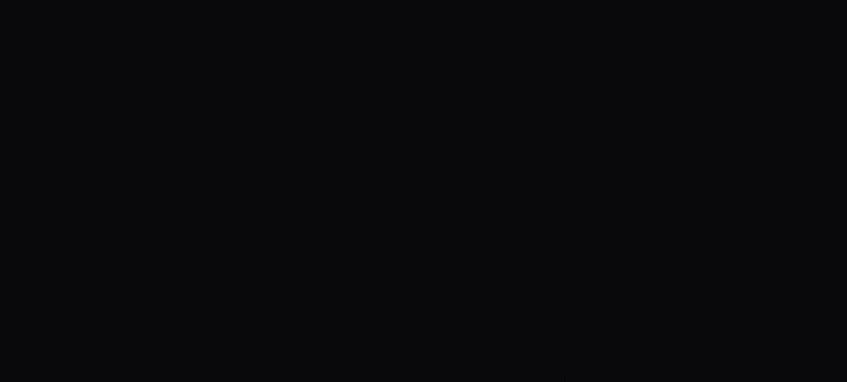
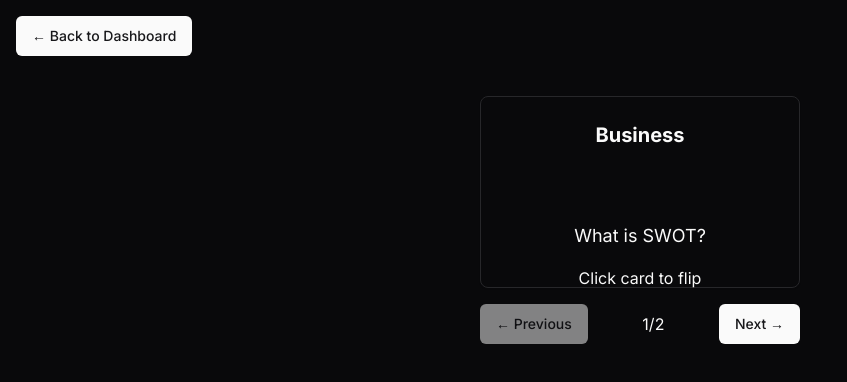
Before and after one commit to abdelghaniBensalih/AI-Flashcards, a Next.js app in the folder client/: page /display in a window 1280 px wide. Before the commit this address had no page. Shown: the top 382 px of the page, without its empty margins (0-847 px from the left). Built offline with nearby package versions, Linux system fonts and the light colour scheme.

Commit message:
basic display ui done have to fix paddin etc

```diff
--- /dev/null
+++ b/client/app/display/page.tsx
@@ -0,0 +1,87 @@
+"use client"
+import React, { useState } from "react";
+import { Card, CardContent, CardHeader } from "@/components/ui/card";
+import { Button } from "@/components/ui/button"; // Ensure you have a Button component from Shadcn UI or a custom one
+
+const flashcards = [
+  { question: "What is SWOT?", answer: "SWOT stands for Strengths, Weaknesses, Opportunities, and Threats." },
+  { question: "What is ROI?", answer: "ROI stands for Return on Investment." },
+  // Add more flashcards as needed
+];
+
+function Flashcard() {
+  const [isFlipped, setIsFlipped] = useState(false);
+  const [currentCardIndex, setCurrentCardIndex] = useState(0);
+
+  const handleFlip = () => {
+    setIsFlipped(!isFlipped);
+  };
+
+  const handleNextCard = () => {
+    setIsFlipped(false);
+    if (currentCardIndex < flashcards.length - 1) {
+      setCurrentCardIndex(currentCardIndex + 1);
+    }
+  };
+
+  const handlePreviousCard = () => {
+    setIsFlipped(false);
+    if (currentCardIndex > 0) {
+      setCurrentCardIndex(currentCardIndex - 1);
+    }
+  };
+
+  const handleBackToDashboard = () => {
+    // Implement navigation to the dashboard
+    console.log("Back to dashboard");
+  };
+
+  return (
+    <div className="flex flex-col items-center h-screen">
+      <Button onClick={handleBackToDashboard} className="self-start ml-4 mt-4">
+        ← Back to Dashboard
+      </Button>
+      <Card
+        className={`w-80 h-48 text-center cursor-pointer transition-transform duration-700 mt-10 ${
+          isFlipped ? "transform rotate-y-180" : ""
+        }`}
+        onClick={handleFlip}
+      >
+        <CardHeader>
+          <h3 className="text-xl font-bold">Business</h3>
+        </CardHeader>
+        <CardContent className="flex flex-col justify-center items-center h-full">
+          <div>
+            {isFlipped ? (
+              <div className="text-lg">
+                <p>{flashcards[currentCardIndex].answer}</p>
+              </div>
+            ) : (
+              <div className="text-lg">
+                <p>{flashcards[currentCardIndex].question}</p>
+              </div>
+            )}
+          </div>
+          <p className="mt-4">Click card to flip</p>
+        </CardContent>
+      </Card>
+
+      <div className="flex justify-between items-center mt-4 w-80">
+        <Button onClick={handlePreviousCard} disabled={currentCardIndex === 0}>
+          ← Previous
+        </Button>
+        <p>
+          {currentCardIndex + 1}/{flashcards.length}
+        </p>
+        <Button
+          onClick={handleNextCard}
+          disabled={currentCardIndex === flashcards.length - 1}
+        >
+          Next →
+        </Button>
+      </div>
+    </div>
+  );
+}
+
+export default Flashcard;
--- a/client/app/page.tsx
+++ b/client/app/page.tsx
@@ -1,3 +1,4 @@
+"use client"
 import { Button } from "@/components/ui/button";
 import {
   SignIn,
@@ -8,10 +9,18 @@ import {
   SignInButton,
 } from "@clerk/nextjs";
 import Image from "next/image";
+import { useRouter } from "next/navigation";
 
 export default function Home() {
+  const router = useRouter();
+
+  const handleRedirect = () => {
+    router.push('/display'); // This redirects to the display page
+  };
+
   return (
     <div>
+      <Button onClick={handleRedirect}>Go to Display Page</Button>
       <Button>Get to coding</Button>
       <SignedOut>
         <SignInButton />
@@ -21,5 +30,6 @@ export default function Home() {
         <SignOutButton />
       </SignedIn>
     </div>
+
   );
 }
--- /dev/null
+++ b/client/components/ui/card.tsx
@@ -0,0 +1,79 @@
+import * as React from "react"
+
+import { cn } from "@/lib/utils"
+
+const Card = React.forwardRef<
+  HTMLDivElement,
+  React.HTMLAttributes<HTMLDivElement>
+>(({ className, ...props }, ref) => (
+  <div
+    ref={ref}
+    className={cn(
+      "rounded-lg border bg-card text-card-foreground shadow-sm",
+      className
+    )}
+    {...props}
+  />
+))
+Card.displayName = "Card"
+
+const CardHeader = React.forwardRef<
+  HTMLDivElement,
+  React.HTMLAttributes<HTMLDivElement>
+>(({ className, ...props }, ref) => (
+  <div
+    ref={ref}
+    className={cn("flex flex-col space-y-1.5 p-6", className)}
+    {...props}
+  />
+))
+CardHeader.displayName = "CardHeader"
+
+const CardTitle = React.forwardRef<
+  HTMLParagraphElement,
+  React.HTMLAttributes<HTMLHeadingElement>
+>(({ className, ...props }, ref) => (
+  <h3
+    ref={ref}
+    className={cn(
+      "text-2xl font-semibold leading-none tracking-tight",
+      className
+    )}
+    {...props}
+  />
+))
+CardTitle.displayName = "CardTitle"
+
+const CardDescription = React.forwardRef<
+  HTMLParagraphElement,
+  React.HTMLAttributes<HTMLParagraphElement>
+>(({ className, ...props }, ref) => (
+  <p
+    ref={ref}
+    className={cn("text-sm text-muted-foreground", className)}
+    {...props}
+  />
+))
+CardDescription.displayName = "CardDescription"
+
+const CardContent = React.forwardRef<
+  HTMLDivElement,
+  React.HTMLAttributes<HTMLDivElement>
+>(({ className, ...props }, ref) => (
+  <div ref={ref} className={cn("p-6 pt-0", className)} {...props} />
+))
+CardContent.displayName = "CardContent"
+
+const CardFooter = React.forwardRef<
+  HTMLDivElement,
+  React.HTMLAttributes<HTMLDivElement>
+>(({ className, ...props }, ref) => (
+  <div
+    ref={ref}
+    className={cn("flex items-center p-6 pt-0", className)}
+    {...props}
+  />
+))
+CardFooter.displayName = "CardFooter"
+
+export { Card, CardHeader, CardFooter, CardTitle, CardDescription, CardContent }
--- /dev/null
+++ b/package.json
@@ -0,0 +1,5 @@
+{
+	"dependencies": {
+		"@shadcn/ui": "^0.0.4"
+	}
+}
```
Also changed, not shown: 1 other file (tests, documents, lock files or other folders).
